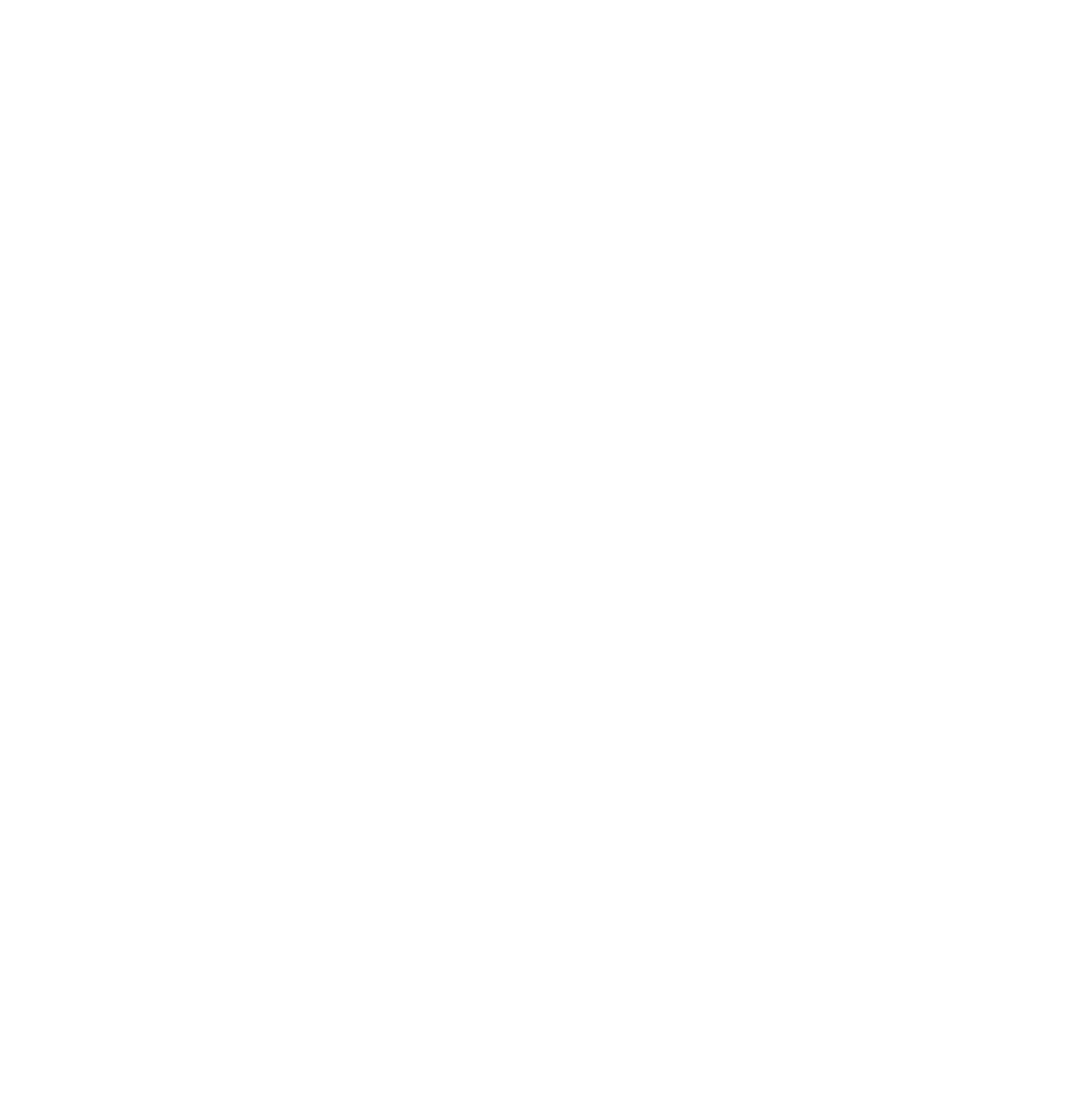
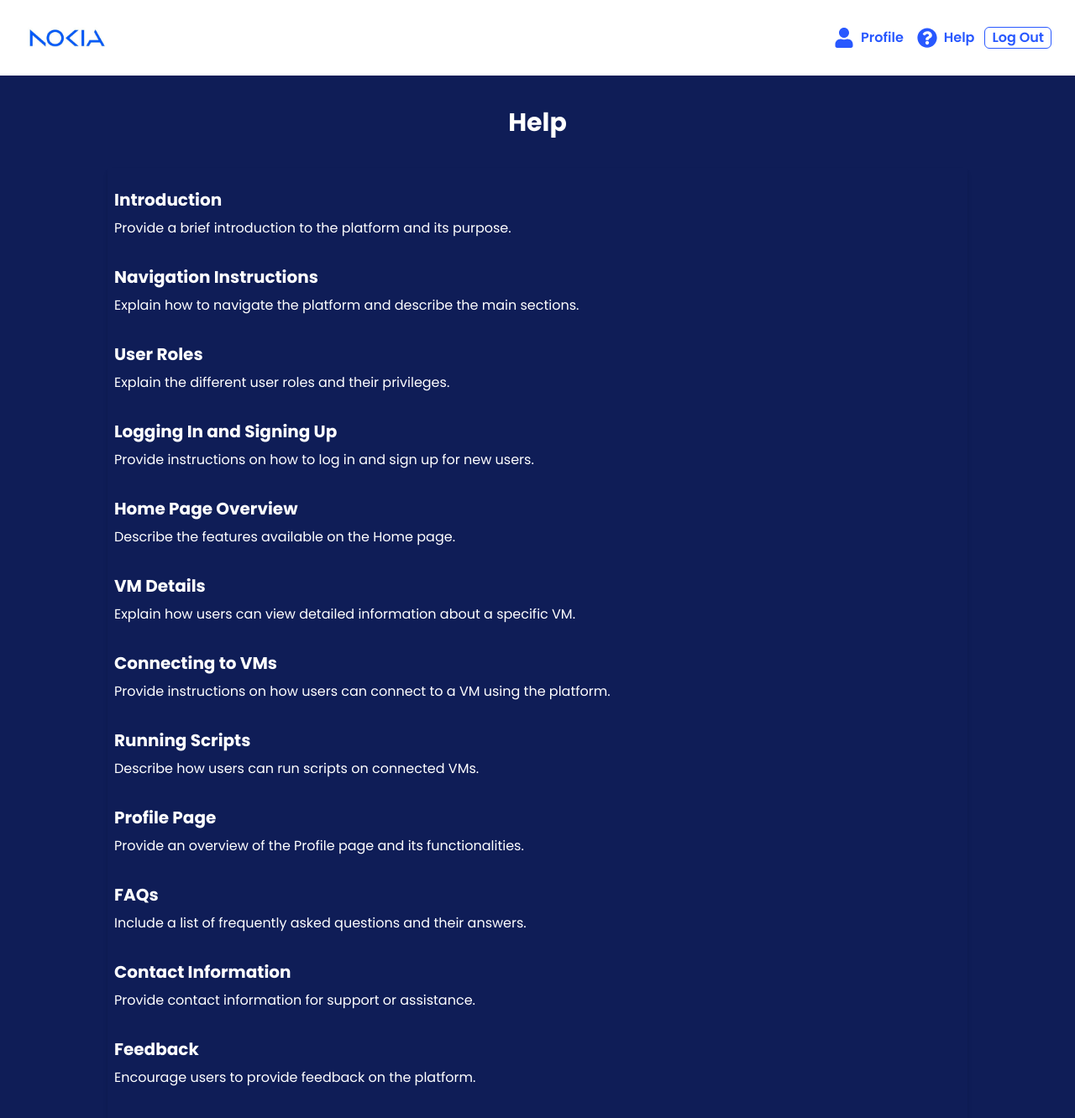
Before and after one commit to serbanples/Nokia_Cloud_Automation, a React (Vite) app in the folder frontend/: page /help in a window 1280 px wide. Before the commit this address had no page. Shown: the top 1332 px of the page at 84% size. Before the commit the page ends 800 px from the top, so only its background shows below. Built offline with nearby package versions, Linux system fonts and the light colour scheme; sample sign-in values are in the browser's storage.

Commit message:
schelet pentru help page

```diff
--- a/frontend/src/App.jsx
+++ b/frontend/src/App.jsx
@@ -7,12 +7,14 @@
 import Home from './pages/root/Home'
 import AuthLayout from './pages/auth/AuthLayout'
 import RootLayout from './pages/root/RootLayout'
+import Help from './pages/root/Help'
 
 const App = () => {
   return (
     <Routes>
       <Route element={ <RootLayout /> }>
         <Route path='/profile' element={ <Profile /> } />
+        <Route path='/help' element={ <Help /> } />
         <Route index element={ <Home />} />
       </Route>
       <Route path='/auth' element={ <AuthLayout /> }>
--- a/frontend/src/components/NavBar.jsx
+++ b/frontend/src/components/NavBar.jsx
@@ -12,7 +12,7 @@
     };
 
     return (
-        <div className="fixed w-full bg-white text-nokiaBlue flex justify-between items-center p-4">
+        <div className="fixed w-full font-poppins font-semibold bg-white text-nokiaBlue flex justify-between items-center p-4">
             <div>
                 <Link to="/">
                     <img src= { logo } alt="Placeholder" className="w-32" />
--- /dev/null
+++ b/frontend/src/pages/root/Help.jsx
@@ -0,0 +1,85 @@
+import React, { useEffect, useState } from 'react';
+
+const Help = () => {
+  return (
+    <div className="flex text-white flex-col items-center justify-center font-poppins pt-32">
+            <h1 className="text-white pb-9 text-3xl font-bold text-center">Help</h1>
+
+            <div className="w-full max-w-screen-lg bg-opacity-80 shadow-md rounded px-2 pt-6 pb-8 mb-4">
+                {/* Introduction */}
+                <div className="mb-8">
+                    <h2 className="text-xl font-bold mb-2">Introduction</h2>
+                    <p>Provide a brief introduction to the platform and its purpose.</p>
+                </div>
+
+                {/* Navigation Instructions */}
+                <div className="mb-8">
+                    <h2 className="text-xl font-bold mb-2">Navigation Instructions</h2>
+                    <p>Explain how to navigate the platform and describe the main sections.</p>
+                </div>
+
+                {/* User Roles */}
+                <div className="mb-8">
+                    <h2 className="text-xl font-bold mb-2">User Roles</h2>
+                    <p>Explain the different user roles and their privileges.</p>
+                </div>
+
+                {/* Logging In and Signing Up */}
+                <div className="mb-8">
+                    <h2 className="text-xl font-bold mb-2">Logging In and Signing Up</h2>
+                    <p>Provide instructions on how to log in and sign up for new users.</p>
+                </div>
+
+                {/* Home Page Overview */}
+                <div className="mb-8">
+                    <h2 className="text-xl font-bold mb-2">Home Page Overview</h2>
+                    <p>Describe the features available on the Home page.</p>
+                </div>
+
+                {/* VM Details */}
+                <div className="mb-8">
+                    <h2 className="text-xl font-bold mb-2">VM Details</h2>
+                    <p>Explain how users can view detailed information about a specific VM.</p>
+                </div>
+
+                {/* Connecting to VMs */}
+                <div className="mb-8">
+                    <h2 className="text-xl font-bold mb-2">Connecting to VMs</h2>
+                    <p>Provide instructions on how users can connect to a VM using the platform.</p>
+                </div>
+
+                {/* Running Scripts */}
+                <div className="mb-8">
+                    <h2 className="text-xl font-bold mb-2">Running Scripts</h2>
+                    <p>Describe how users can run scripts on connected VMs.</p>
+                </div>
+
+                {/* Profile Page */}
+                <div className="mb-8">
+                    <h2 className="text-xl font-bold mb-2">Profile Page</h2>
+                    <p>Provide an overview of the Profile page and its functionalities.</p>
+                </div>
+
+                {/* FAQs */}
+                <div className="mb-8">
+                    <h2 className="text-xl font-bold mb-2">FAQs</h2>
+                    <p>Include a list of frequently asked questions and their answers.</p>
+                </div>
+
+                {/* Contact Information */}
+                <div className="mb-8">
+                    <h2 className="text-xl font-bold mb-2">Contact Information</h2>
+                    <p>Provide contact information for support or assistance.</p>
+                </div>
+
+                {/* Feedback */}
+                <div className="mb-8">
+                    <h2 className="text-xl font-bold mb-2">Feedback</h2>
+                    <p>Encourage users to provide feedback on the platform.</p>
+                </div>
+            </div>
+        </div>
+  )
+}
+
+export default Help
--- a/frontend/src/pages/root/RootLayout.jsx
+++ b/frontend/src/pages/root/RootLayout.jsx
@@ -10,7 +10,7 @@
     access_token ?
       <>
         <Navbar />
-        <div className="bg-darkBackground w-full h-screen" >
+        <div className="bg-darkBackground w-full min-h-screen" >
           <Outlet/>
         </div>
       </>
```
